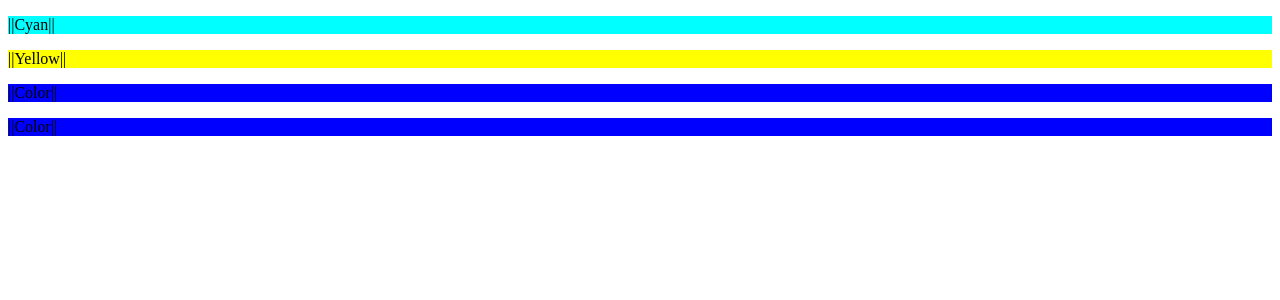
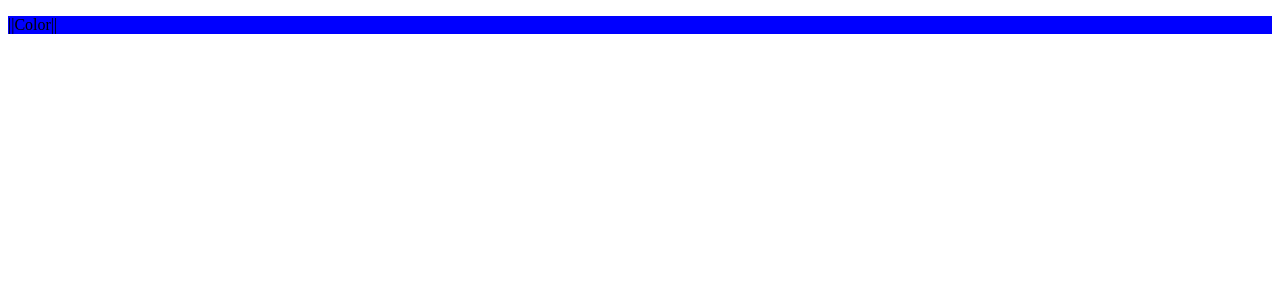
Before and after one commit to javierlete/angular-ejemplos, an Angular app: page / in a window 1280 px wide. Shown: the top 300 px of the page. Built offline with nearby package versions, Linux system fonts and the light colour scheme.

Commit message:
Simplificación del atributo generado

```diff
--- a/src/app/app.component.html
+++ b/src/app/app.component.html
@@ -1,4 +1 @@
-<p appHighlight highlightColor="cyan">Cyan</p>
-<p appHighlight [highlightColor]="'yellow'">Yellow</p>
-<p appHighlight highlightColor="{{color}}">Color</p>
-<p appHighlight [highlightColor]="color">Color</p>
+<p [appHighlight]="color">Color</p>
--- a/src/app/highlight.directive.ts
+++ b/src/app/highlight.directive.ts
@@ -4,10 +4,10 @@ import { Directive, ElementRef, OnInit, HostListener, Input } from '@angular/cor
   selector: '[appHighlight]'
 })
 export class HighlightDirective implements OnInit {
-  @Input() highlightColor: string;
+  @Input() appHighlight: string;
 
   ngOnInit(): void {
-    this.el.nativeElement.style.backgroundColor = this.highlightColor;
+    this.el.nativeElement.style.backgroundColor = this.appHighlight;
     console.log(this.el.nativeElement.innerHTML);
     this.el.nativeElement.innerHTML = '||' + this.el.nativeElement.innerHTML + '||';
     console.log(this.el.nativeElement.innerHTML);
@@ -21,7 +21,7 @@ export class HighlightDirective implements OnInit {
   //}
 
   @HostListener('mouseenter') onMouseEnter() {
-    this.highlight(this.highlightColor);
+    this.highlight(this.appHighlight);
   }
 
   @HostListener('mouseleave') onMouseLeave() {
```
